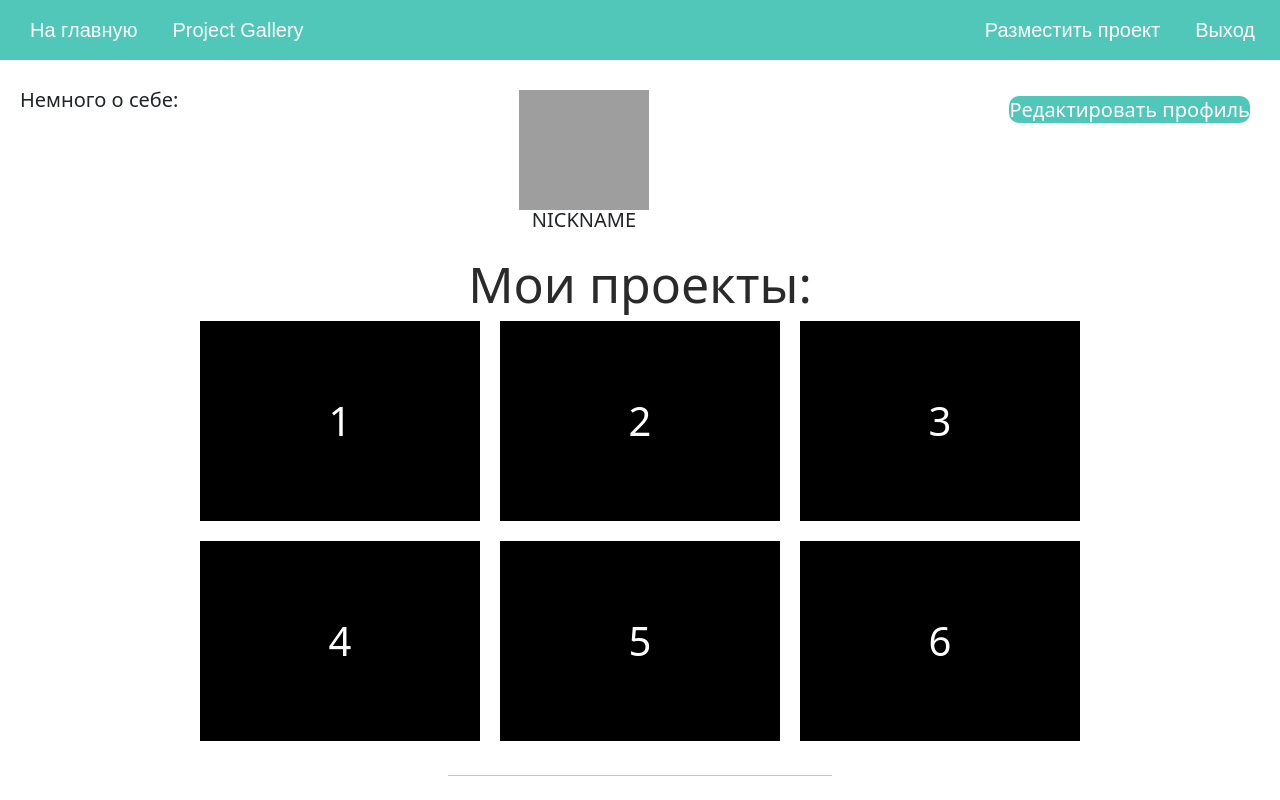
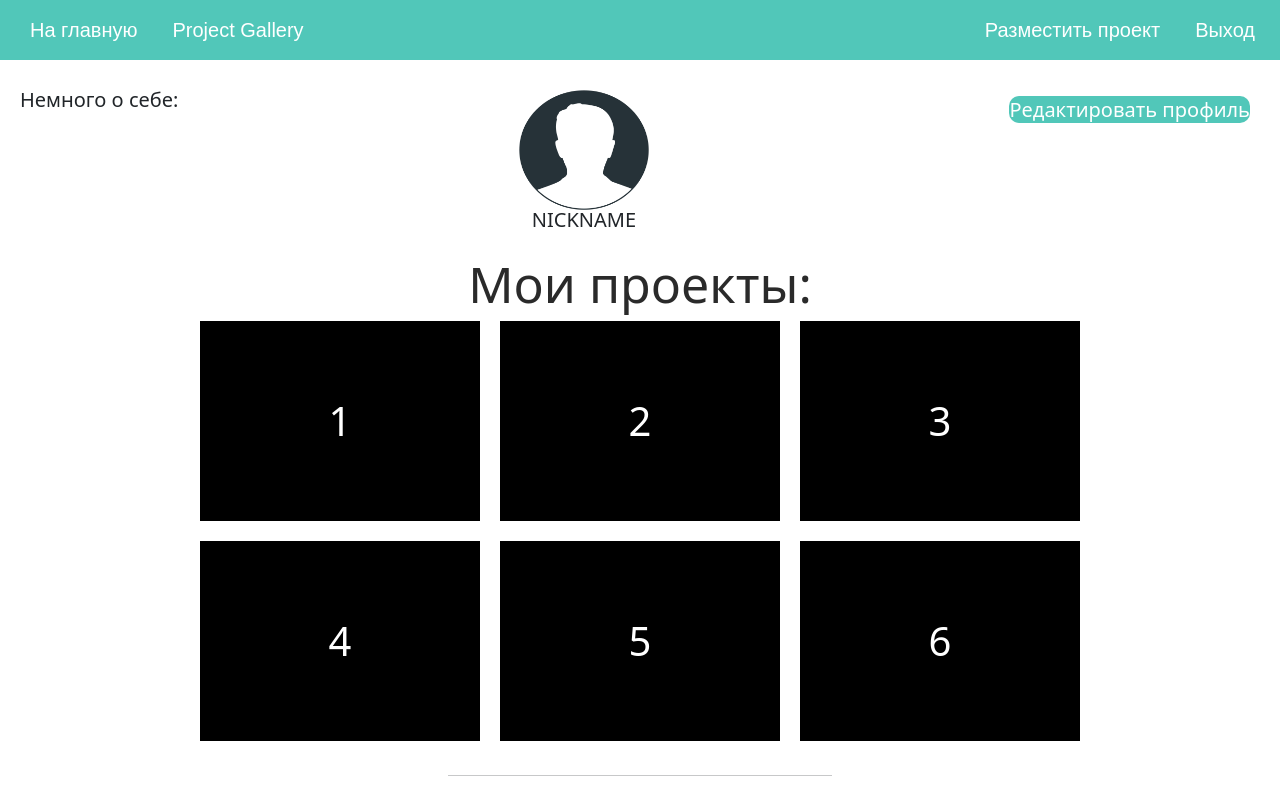
Before and after one commit to ShiderS/project-gallery, a Flask app: page /user_profile in a window 1280 px wide. Run offline with Flask 2, Linux system fonts and the light colour scheme; a user stored in the database is signed in; parts of the project's set-up code (start-up, migrations or seed data) failed here and were passed over; grey boxes are pictures that could not be loaded.

```diff
--- a/templates/profile.html
+++ b/templates/profile.html
@@ -5,7 +5,7 @@
     <meta http-equiv="X-UA-Compatible" content="IE=edge">
     <meta name="viewport" content="width=device-width, initial-scale=1.0">
     <link href="https://cdn.jsdelivr.net/npm/bootstrap@5.1.3/dist/css/bootstrap.min.css" rel="stylesheet" integrity="sha384-1BmE4kWBq78iYhFldvKuhfTAU6auU8tT94WrHftjDbrCEXSU1oBoqyl2QvZ6jIW3" crossorigin="anonymous">
-    <link rel="stylesheet" href="css/style_profile.css">
+    <link rel="stylesheet" href="static/css/style_profile.css">
     <title>Личный кабинет</title>
 </head>
 <body>
@@ -35,7 +35,7 @@
             <p class="about__me_text "></p>
         </div>
         <div class="profile prof_item">
-            <img src="imgs/prof_img.png" alt="Украли цыгане" class="img_prof">
+            <img src="static/img/prof_img.png" alt="Украли цыгане" class="img_prof">
             <center><p>NICKNAME</p></center>
         </div>
         <div class="settings__profile prof_item">
```
